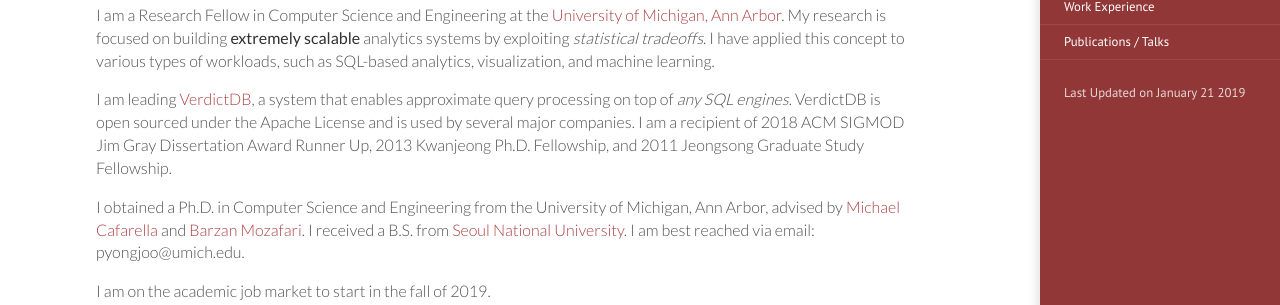
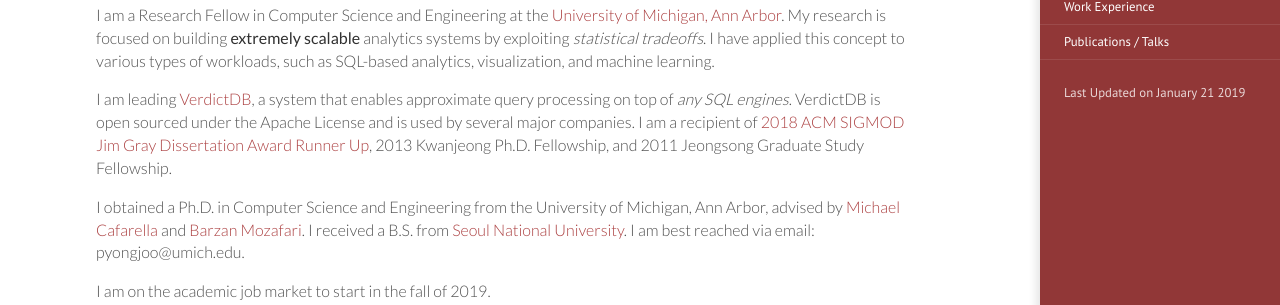
Before and after one commit to pyongjoo/pyongjoo.github.io, a Jekyll site: the page built from _intro/2016-05-01-hi.md, in a window 1280 px wide. Shown: the part 186-491 px from the top of the page. Built offline with Jekyll 4.4.1, drawn with Linux system fonts in a browser that asks for light colours; some of the changed lines change nothing that is shown.

Commit message:
Update 2016-05-01-hi.md

```diff
--- a/_intro/2016-05-01-hi.md
+++ b/_intro/2016-05-01-hi.md
@@ -8,7 +8,7 @@
 My research is focused on building **extremely scalable** analytics systems by exploiting *statistical tradeoffs*. I have applied this concept to various types of workloads, such as SQL-based analytics, visualization, and machine learning.
 
 I am leading [VerdictDB](http://verdictdb.org/), a system that enables approximate query processing on top of *any SQL engines*. VerdictDB is open sourced under the Apache License and is used by several major companies.
-I am a recipient of 2018 ACM SIGMOD Jim Gray Dissertation Award Runner Up, 2013 Kwanjeong Ph.D. Fellowship, and 2011 Jeongsong Graduate Study Fellowship.
+I am a recipient of [2018 ACM SIGMOD Jim Gray Dissertation Award Runner Up](https://sigmod.org/sigmod-awards/sigmod-jim-gray-doctoral-dissertation-award/), 2013 Kwanjeong Ph.D. Fellowship, and 2011 Jeongsong Graduate Study Fellowship.
 
 I obtained a Ph.D. in Computer Science and Engineering from the University of Michigan, Ann Arbor, advised by [Michael Cafarella](http://web.eecs.umich.edu/~michjc/) and [Barzan Mozafari](http://web.eecs.umich.edu/~mozafari/).
 I received a B.S. from [Seoul National University](https://en.wikipedia.org/wiki/Seoul_National_University).
```
